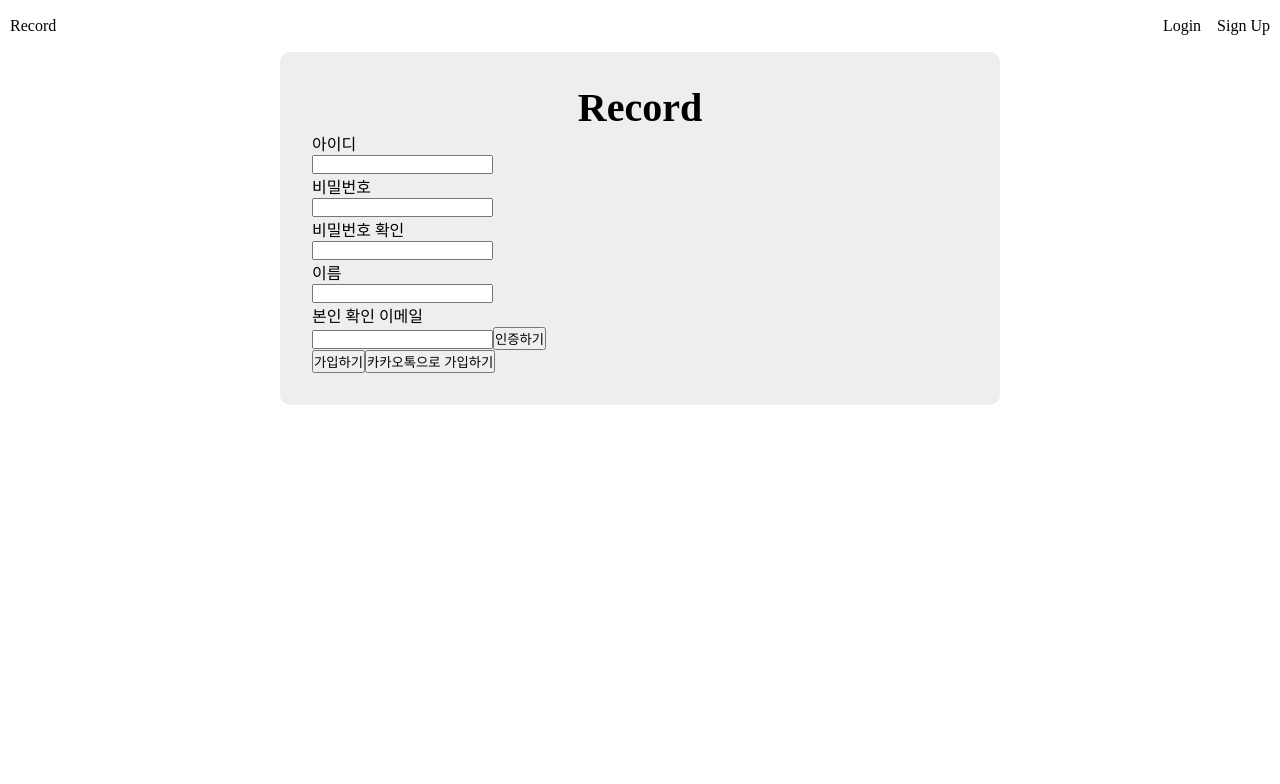
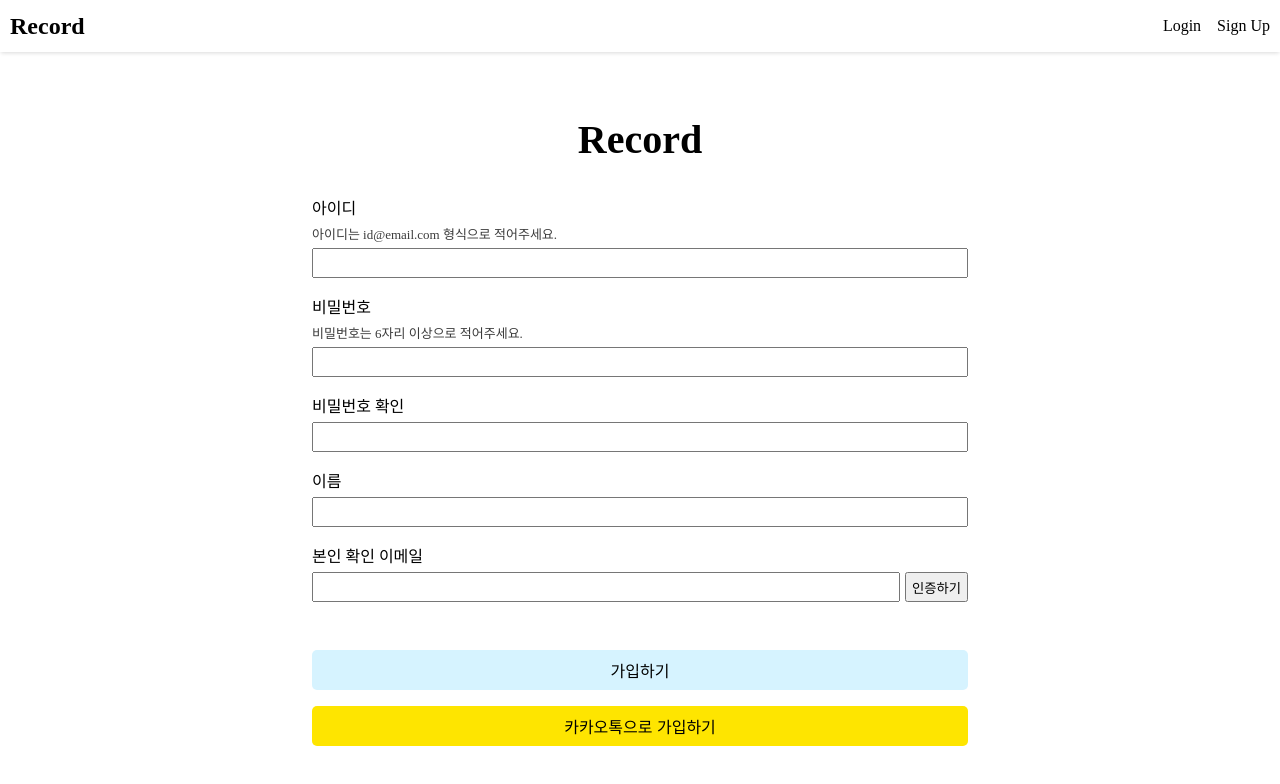
Before and after one commit to S2SIONS2/Record, a Next.js app in the folder record/: page /signup in a window 1280 px wide. Shown: the top 784 px of the page. Built offline with nearby package versions, Linux system fonts and the light colour scheme; no server answers.

Commit message:
회원가입 페이지 디자인

```diff
--- a/record/src/app/(before-login)/signup/page.module.css
+++ b/record/src/app/(before-login)/signup/page.module.css
@@ -5,8 +5,8 @@
 
     margin: auto;
 
-    background-color: #eee;
-    padding: 2rem;
+    /* background-color: #eee; */
+    padding: 4rem 2rem;
     box-sizing: border-box;
     border-radius: 10px;
 }
@@ -14,4 +14,49 @@
     width: 100%;
     text-align: center;
     font-size: 2.5rem;
+    margin-bottom: 2rem;
 }
+.input_wrap{
+    display: flex;
+    align-items: center;
+    flex-wrap: wrap;
+    gap: 5px;
+    margin-bottom: 1rem;
+}
+.input_wrap >p {
+    width: 100%;
+}
+.input_wrap >.annotation {
+    font-size: 13px;
+    color: #3b3b3b;
+}
+.input_wrap >input {
+    flex-grow: 1;
+    height: 30px;
+    box-sizing: border-box;
+    padding-left: 5px;
+}
+.input_wrap >button {
+    padding: 0 5px;
+    height: 30px;
+}
+.signupBtn {
+    width: 100%;
+    padding: 8px 5px;
+    border-radius: 5px;
+    font-size: 1rem;
+    margin-top: 2rem;
+    margin-bottom: 1rem;
+
+    border: none;
+    background-color: #d6f3ff;
+}
+.kakaoBtn {
+    width: 100%;
+    padding: 8px 5px;
+    border-radius: 5px;
+    font-size: 1rem;
+
+    background-color: #FEE500;
+    border: none;
+}
--- a/record/src/app/(before-login)/signup/page.tsx
+++ b/record/src/app/(before-login)/signup/page.tsx
@@ -35,7 +35,7 @@ export default function Page() {
         const params = {
             email : email,
             password: pw,
-            data: {'full_name': name},
+            data: {'name': name},
         }
         await supabase.auth.signUp(params)
     }
@@ -43,29 +43,31 @@ export default function Page() {
     return (
         <div className={style.wrap}>
             <h3 className={style.title}>Record</h3>
-            <div>
+            <div className={style.input_wrap}>
                 <p>아이디</p>
+                <p className={style.annotation}>아이디는 id@email.com 형식으로 적어주세요.</p>
                 <input type="text" value={email} onChange={handleEmail}/>
             </div>
-            <div>
+            <div className={style.input_wrap}>
                 <p>비밀번호</p>
+                <p className={style.annotation}>비밀번호는 6자리 이상으로 적어주세요.</p>
                 <input type="password" value={pw} onChange={handlePw}/>
             </div>
-            <div>
+            <div className={style.input_wrap}>
                 <p>비밀번호 확인</p>
                 <input type="password" value={checkPw} onChange={handleCheckPw}/>
             </div>
-            <div>
+            <div className={style.input_wrap}>
                 <p>이름</p>
                 <input type="text" value={name} onChange={handleName}/>
             </div>
-            <div>
+            <div className={style.input_wrap}>
                 <p>본인 확인 이메일</p>
                 <input type="text" value={checkEmail} onChange={handleCheckEmail}/>
                 <button type='button'>인증하기</button>
             </div>
-            <button type="button" onClick={signupBtn}>가입하기</button>
-            <button type="button">카카오톡으로 가입하기</button>
+            <button type="button" onClick={signupBtn} className={style.signupBtn}>가입하기</button>
+            <button type="button" className={style.kakaoBtn}>카카오톡으로 가입하기</button>
         </div>
     )
 }
--- a/record/src/app/reset.css
+++ b/record/src/app/reset.css
@@ -5,7 +5,11 @@
 a {
     color: inherit;
     text-decoration: none;
+    cursor: pointer;
 }
 ul li{
     list-style: none;
 }
+button {
+    cursor: pointer;
+}
--- a/record/src/components/login-nav.module.css
+++ b/record/src/components/login-nav.module.css
@@ -8,6 +8,13 @@
 
     width: 100%;
     height: 52px;
+
+    box-shadow: rgba(0, 0, 0, 0.15) 0px 2px 4px -1px;
+}
+
+.logo {
+    font-size: 1.5rem;
+    font-weight: bold;
 }
 
 .navDiv{
--- a/record/src/components/login-nav.tsx
+++ b/record/src/components/login-nav.tsx
@@ -4,7 +4,7 @@ import style from './login-nav.module.css';
 export default function LoginNav() {
     return (
         <nav className={style.nav}>
-            <Link href={'/'}>Record</Link>
+            <Link href={'/'} className={style.logo}>Record</Link>
             <div className={style.navDiv}>
                 <Link href={'/login'}>Login</Link>
                 <Link href={'/signup'}>Sign Up</Link>
```
